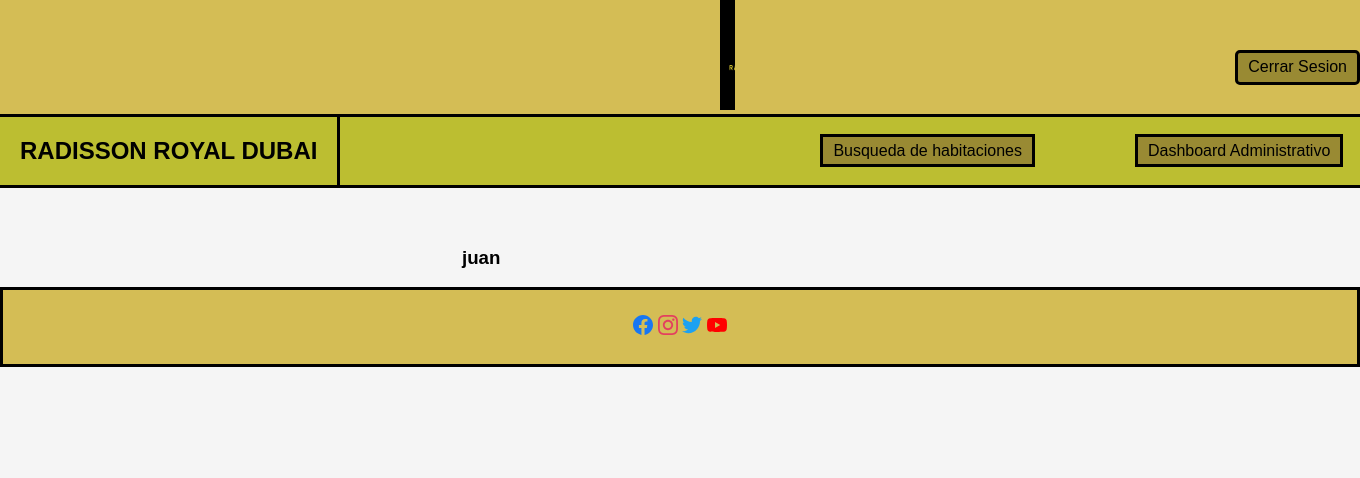
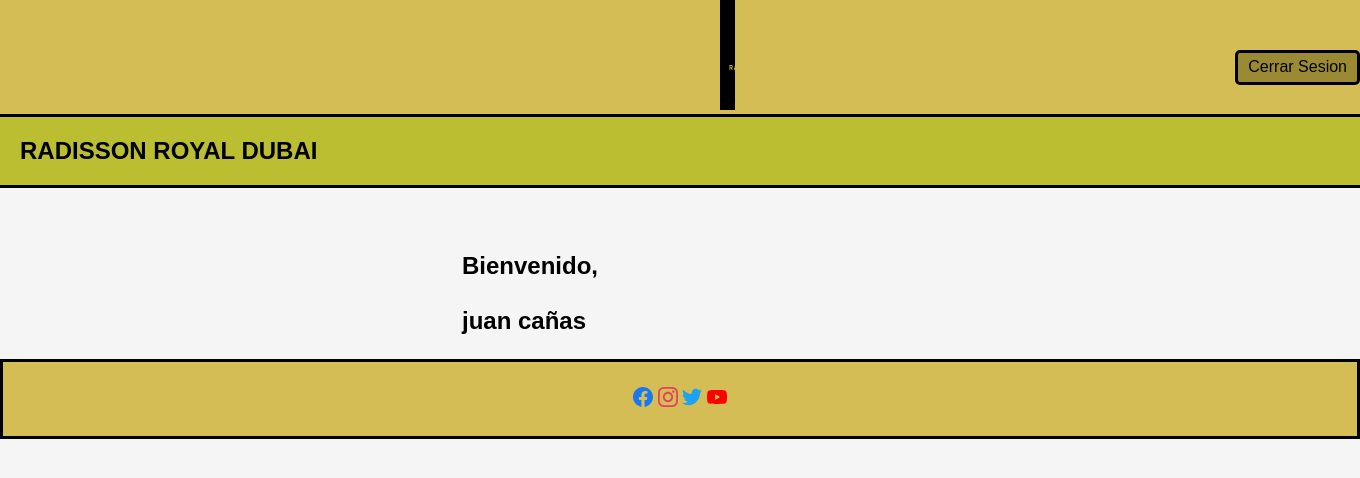
Before and after one commit to EstDuaM/ProyectoHoteleria, a Flask app: a page that uses templates/perfil-usuario.html in a window 1360 px wide. Shown: the top 478 px of the page. Run offline with Flask 2, Linux system fonts and the light colour scheme; a user stored in the database is signed in; data comes from the database, SQL or seed files in the repository; both versions use the stored data as it was after the commit.

Commit message:
modificaciones de ruta de perfil

```diff
--- a/app.py
+++ b/app.py
@@ -2,6 +2,7 @@ from flask import Flask, render_template, request, redirect, jsonify, send_file,
 from werkzeug.utils import redirect
 import werkzeug.security as ws
 import bd
+from flask import make_response
 
 app = Flask(__name__)
 app.secret_key = 'mi_llave_secreta'
@@ -17,6 +18,7 @@ def antes_peticion():
 @app.route('/')
 def bienvenido():
     return render_template('welcome.html')
+
 
 @app.route('/login', methods=['GET', 'POST'])
 def login():
@@ -52,18 +54,15 @@ def login():
 def perfil(correo=None):
     if correo:
         registro_usuario = bd.obtener_registro('Usuario', "correo='{}'".format(correo))
+        if registro_usuario:
 
-        if registro_usuario:
             id_usuario = registro_usuario[0][0]
 
             agregar = False
             if correo == session['correo']:
                 agregar = True
 
-            return render_template('perfil-usuario.html', correo=registro_usuario, agregar = agregar)
-        else:
-            correo = session['correo']
-            return redirect('/perfil/{}'.format(correo))
+            return render_template('perfil-usuario.html', correo = registro_usuario, agregar = agregar)
     else:
         return render_template('perfil-usuario.html')
 
--- a/templates/perfil-usuario.html
+++ b/templates/perfil-usuario.html
@@ -22,18 +22,13 @@
         </div>
         <nav>
             <h2>RADISSON ROYAL DUBAI</h2>
-            <ul>
-                <li class="habitaciones"><a href="bedrooms">Busqueda de habitaciones</a></li>
-                <li class="dashboard"><a href="dashboard">Dashboard Administrativo</a></li>
-
-            </ul>
         </nav>
     </header>
     <section class="perfil">
         <div class="info-perfil">
             <div class="usuario">
                 {% if correo %}
-                <h3>{{ correo[0][1] }}</h3>
+                <h2> <p> Bienvenido, <br><br> {{correo[0][1]}} {{correo[0][2] }}</p></h2>
                 {% endif %}
             </div>
         </div>
```
Also changed, not shown: DBRadHotel.db.
